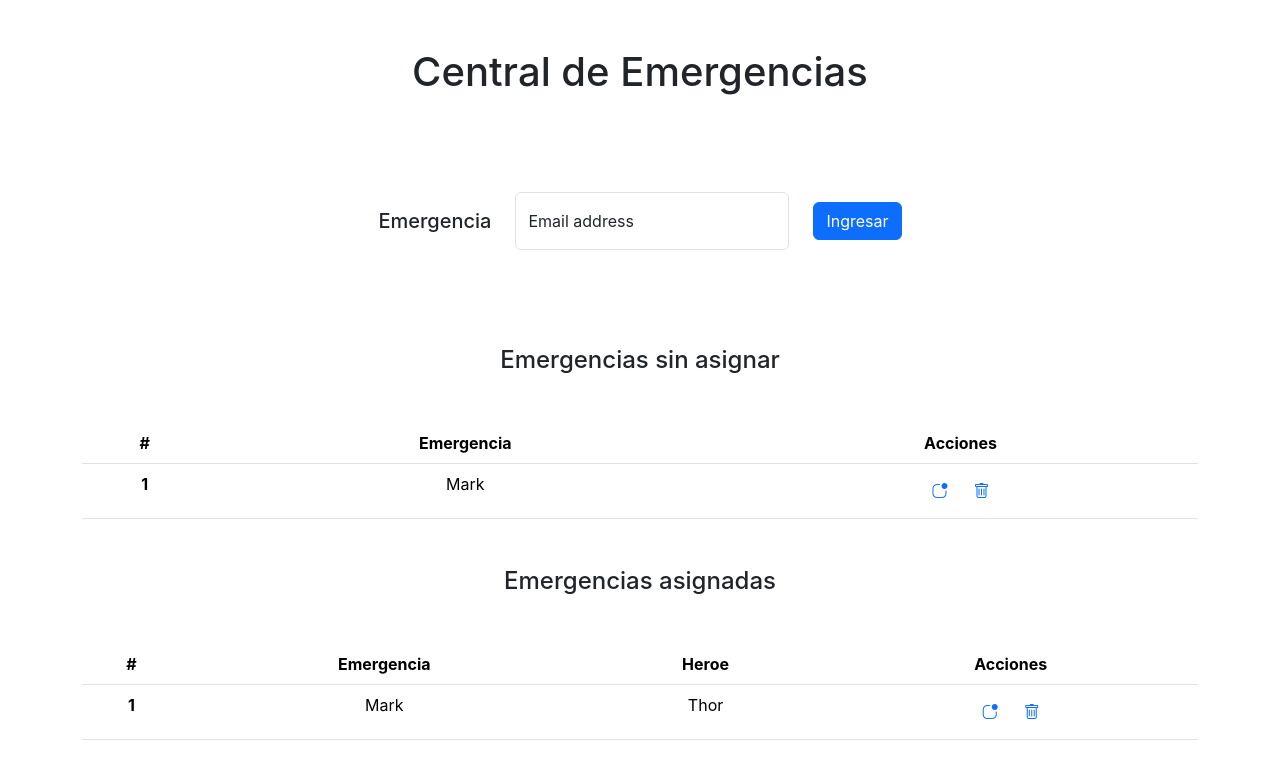
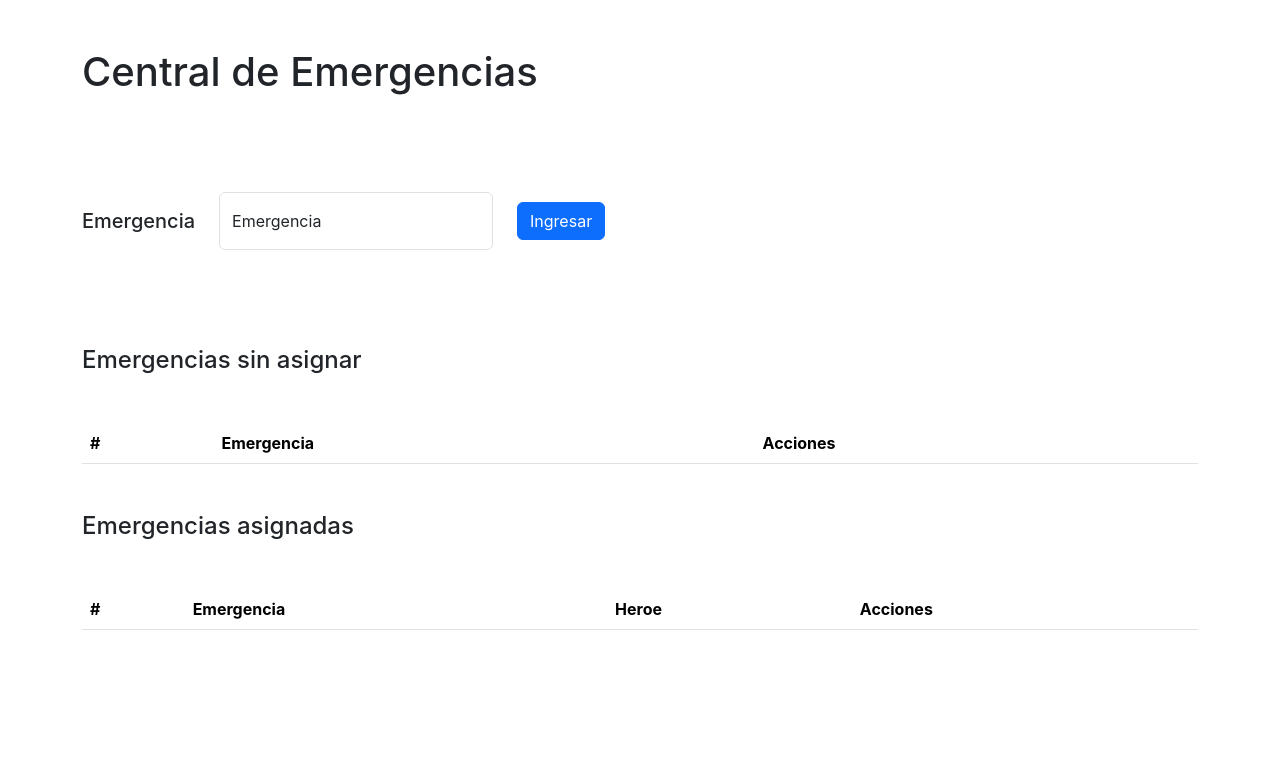
Before and after one commit to pucetec/marvel-emergencies-center-1161, a React (Create React App) app: page / in a window 1280 px wide. Shown: the top 758 px of the page. Built offline with nearby package versions, Linux system fonts and the light colour scheme.

Commit message:
Feat: [Nostory][Santiago Diaz] Aumento de lógica para ingreso de emergencias a tablas

```diff
--- a/package.json
+++ b/package.json
@@ -6,6 +6,7 @@
     "@testing-library/jest-dom": "^5.17.0",
     "@testing-library/react": "^13.4.0",
     "@testing-library/user-event": "^13.5.0",
+    "axios": "^1.6.5",
     "react": "^18.2.0",
     "react-dom": "^18.2.0",
     "react-scripts": "5.0.1",
--- a/src/App.js
+++ b/src/App.js
@@ -1,6 +1,32 @@
-import "./App.css";
+import { useState } from "react";
 
 function App() {
+
+  const heroList = {
+    name: "Thor",
+    name: "Iron Man"
+  }
+
+  const [emergencia, setEmergencia] = useState("");
+  const [emergenciasSinAsignar, setEmergenciasSinAsignar] = useState([]);
+  const [emergenciasAsignadas, setEmergenciasAsignadas] = useState([]);
+
+  const handleInputChange = (e) => {
+    setEmergencia(e.target.value);
+  };
+
+  const handleIngresarClick = () => {
+    if (emergencia.trim() === "") return;
+
+    const nuevaEmergencia = {
+      id: Date.now(),
+      nombre: emergencia,
+    };
+
+    setEmergenciasSinAsignar([...emergenciasSinAsignar, nuevaEmergencia]);
+    setEmergencia("");
+  };
+
   return (
     <div className="App container">
 
@@ -9,27 +35,28 @@ function App() {
       </h1>
 
       <div className="d-inline-flex gap-4 align-items-center my-5">
-        <h5 className="m-0">
-          Emergencia
-        </h5>
-        <div class="form-floating">
-          <input type="email" class="form-control" id="floatingInput" placeholder="name@example.com" />
-          <label for="floatingInput">Email address</label>
+        <h5 className="m-0">Emergencia</h5>
+        <div className="form-floating">
+          <input
+            type="text"
+            className="form-control"
+            id="floatingInput"
+            placeholder="Ingrese emergencia"
+            value={emergencia}
+            onChange={handleInputChange}
+          />
+          <label htmlFor="floatingInput">Emergencia</label>
         </div>
         <div>
-          <button className="btn btn-primary">
+          <button className="btn btn-primary" onClick={handleIngresarClick}>
             Ingresar
           </button>
         </div>
       </div>
 
       <div className="my-5">
-
-        <h4 className="my-5">
-          Emergencias sin asignar
-        </h4>
-
-        <table class="table">
+        <h4 className="my-5">Emergencias sin asignar</h4>
+        <table className="table">
           <thead>
             <tr>
               <th scope="col">#</th>
@@ -38,21 +65,28 @@ function App() {
             </tr>
           </thead>
           <tbody>
-            <tr>
-              <th scope="row">1</th>
-              <td>Mark</td>
+            {emergenciasSinAsignar.map((emergencia, index) => (
+              <tr key={index}>
+                <th scope="row">{index + 1}</th>
+                <td>{emergencia.nombre}</td>
                 <td>
-                <button className="btn btn-link" data-bs-toggle="modal" data-bs-target="#exampleModal1">
-                  <i class="bi bi-app-indicator"></i>
+                  <button
+                    className="btn btn-link"
+                    data-bs-toggle="modal"
+                    data-bs-target="#exampleModal2"
+                  >
+                    <i className="bi bi-app-indicator"></i>
                   </button>
                   <button className="btn btn-link">
-                  <i class="bi bi-trash"></i>
+                    <i className="bi bi-trash"></i>
                   </button>
                 </td>
               </tr>
+            ))}
           </tbody>
         </table>
       </div>
+
 
       <div className="my-5">
 
@@ -70,40 +104,26 @@ function App() {
             </tr>
           </thead>
           <tbody>
-            <tr>
-              <th scope="row">1</th>
-              <td>Mark</td>
-              <td>Thor</td>
+            {emergenciasAsignadas.map((emergencia, index) => (
+              <tr key={index}>
+                <th scope="row">{index + 1}</th>
+                <td>{emergencia.nombre}</td>
                 <td>
-                <button className="btn btn-link" data-bs-toggle="modal" data-bs-target="#exampleModal2">
-                  <i class="bi bi-app-indicator"></i>
+                  <button
+                    className="btn btn-link"
+                    data-bs-toggle="modal"
+                    data-bs-target="#exampleModal2"
+                  >
+                    <i className="bi bi-app-indicator"></i>
                   </button>
                   <button className="btn btn-link">
-                  <i class="bi bi-trash"></i>
+                    <i className="bi bi-trash"></i>
                   </button>
                 </td>
               </tr>
+            ))}
           </tbody>
         </table>
-      </div>
-
-
-      <div class="modal fade" id="exampleModal1" tabindex="-1" aria-labelledby="exampleModalLabel" aria-hidden="true">
-        <div class="modal-dialog">
-          <div class="modal-content">
-            <div class="modal-header">
-              <h1 class="modal-title fs-5" id="exampleModalLabel">Modal title</h1>
-              <button type="button" class="btn-close" data-bs-dismiss="modal" aria-label="Close"></button>
-            </div>
-            <div class="modal-body">
-              ...
-            </div>
-            <div class="modal-footer">
-              <button type="button" class="btn btn-secondary" data-bs-dismiss="modal">Close</button>
-              <button type="button" class="btn btn-primary">Save changes</button>
-            </div>
-          </div>
-        </div>
       </div>
 
       <div class="modal fade" id="exampleModal2" tabindex="-1" aria-labelledby="exampleModalLabel" aria-hidden="true">
@@ -114,7 +134,26 @@ function App() {
               <button type="button" class="btn-close" data-bs-dismiss="modal" aria-label="Close"></button>
             </div>
             <div class="modal-body">
-              ...
+              <table class="table">
+                <thead>
+                  <tr>
+                    <th scope="col">#</th>
+                    <th scope="col">Nombre</th>
+                    <th scope="col">Asignar</th>
+                  </tr>
+                </thead>
+                <tbody>
+                  <tr>
+                    <th scope="row">1</th>
+                    <td>Mark</td>
+                    <td>
+                      <button className="btn btn-primary">
+                        Asignar
+                      </button>
+                    </td>
+                  </tr>
+                </tbody>
+              </table>
             </div>
             <div class="modal-footer">
               <button type="button" class="btn btn-secondary" data-bs-dismiss="modal">Close</button>
@@ -123,9 +162,6 @@ function App() {
           </div>
         </div>
       </div>
-
-
-
     </div>
   );
 }
```
Also changed, not shown: 1 other file (tests, documents, lock files or other folders). Lines whose indentation alone changed are shown as unchanged.
